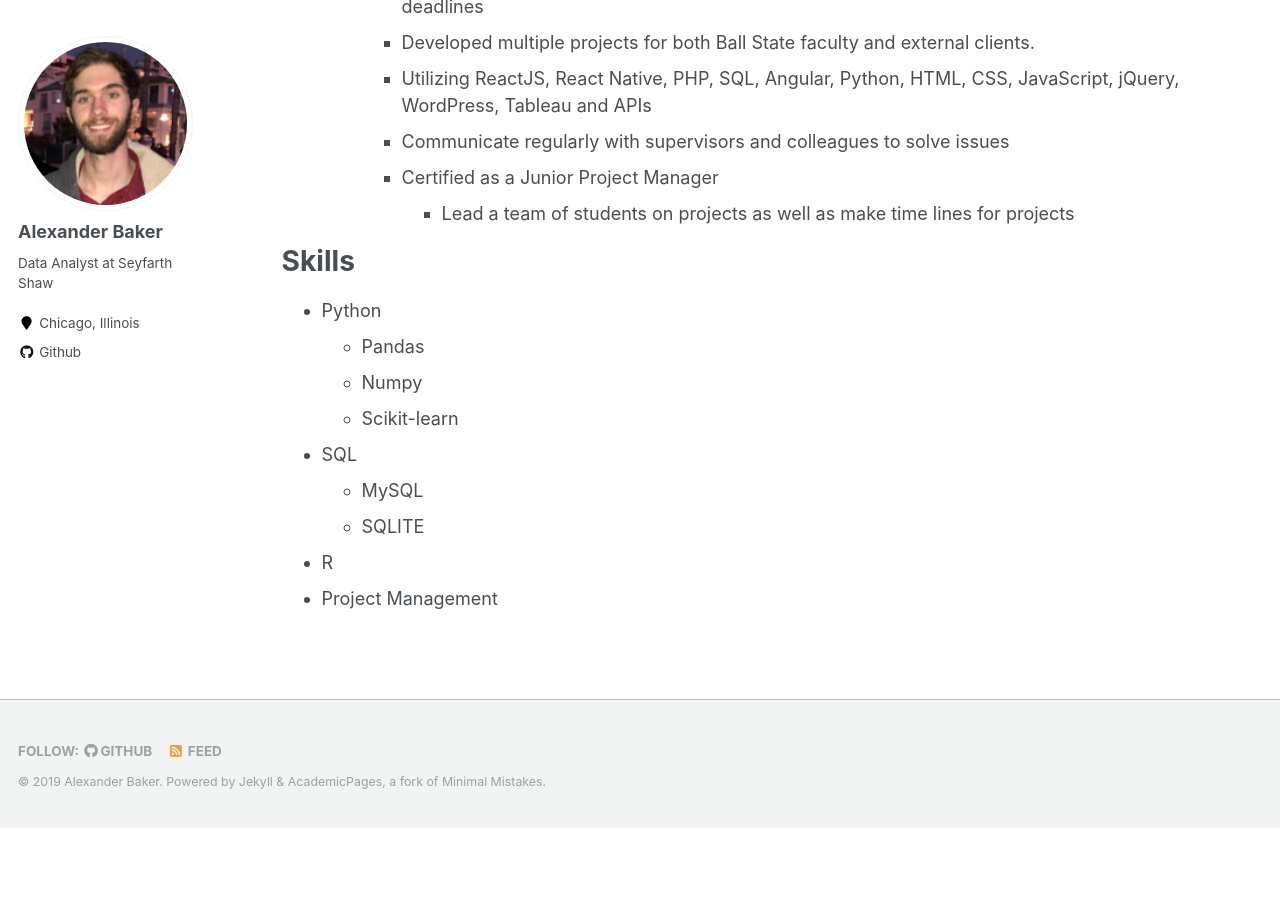
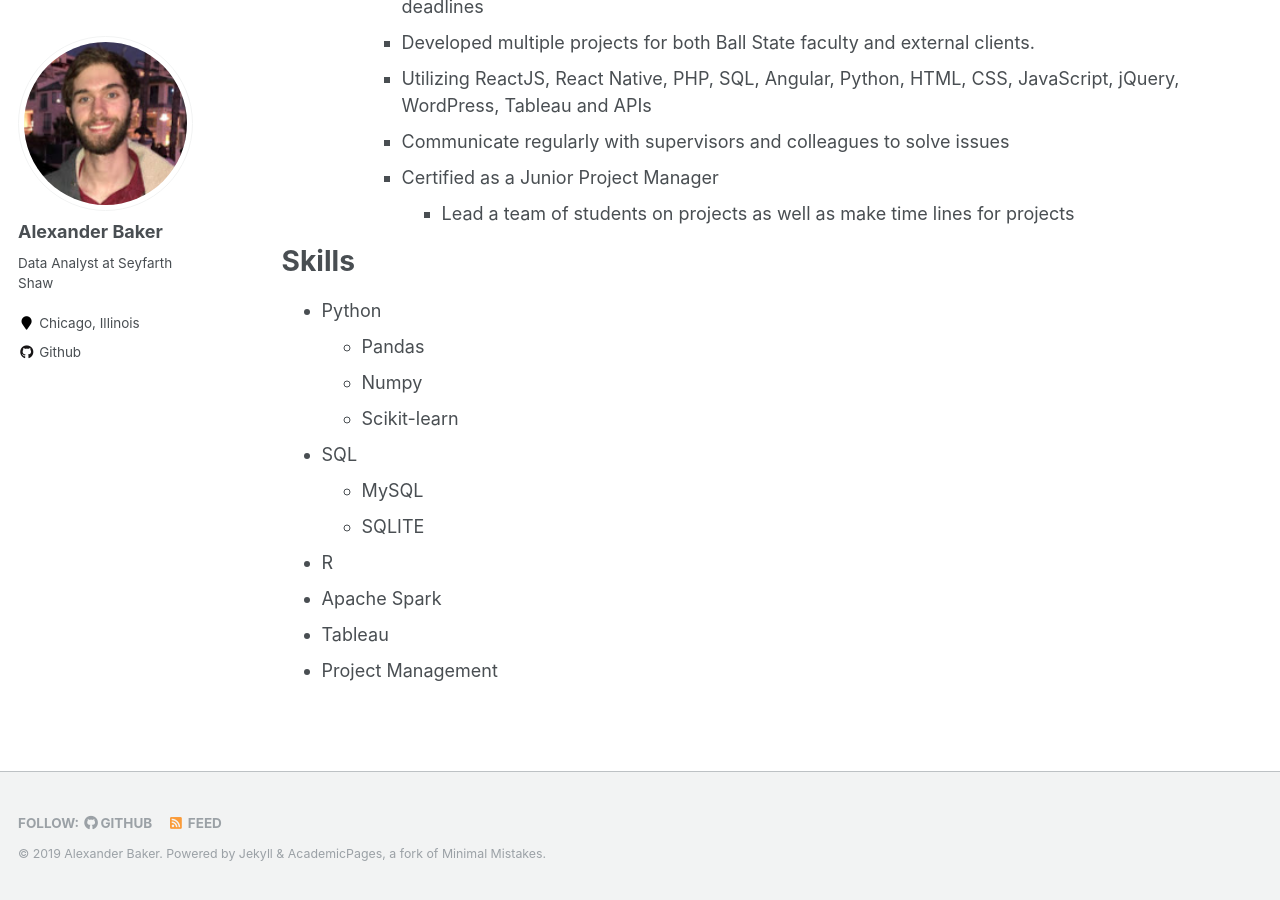
Before and after one commit to alexbakr/alexbakr.github.io, a Jekyll site: the page built from _pages/cv.md, in a window 1280 px wide and 900 px high, scrolled down 757 px. Built offline with Jekyll 4.4.1, drawn with Linux system fonts in a browser that asks for light colours; before the commit the page ends 1585 px from its top, so only the background shows below that.

```diff
--- a/_pages/cv.md
+++ b/_pages/cv.md
@@ -47,4 +47,6 @@ Skills
   * MySQL
   * SQLITE
 * R
+* Apache Spark
+* Tableau
 * Project Management
```
Also changed, not shown: _pages/certificates.md (+0 -2 lines).
